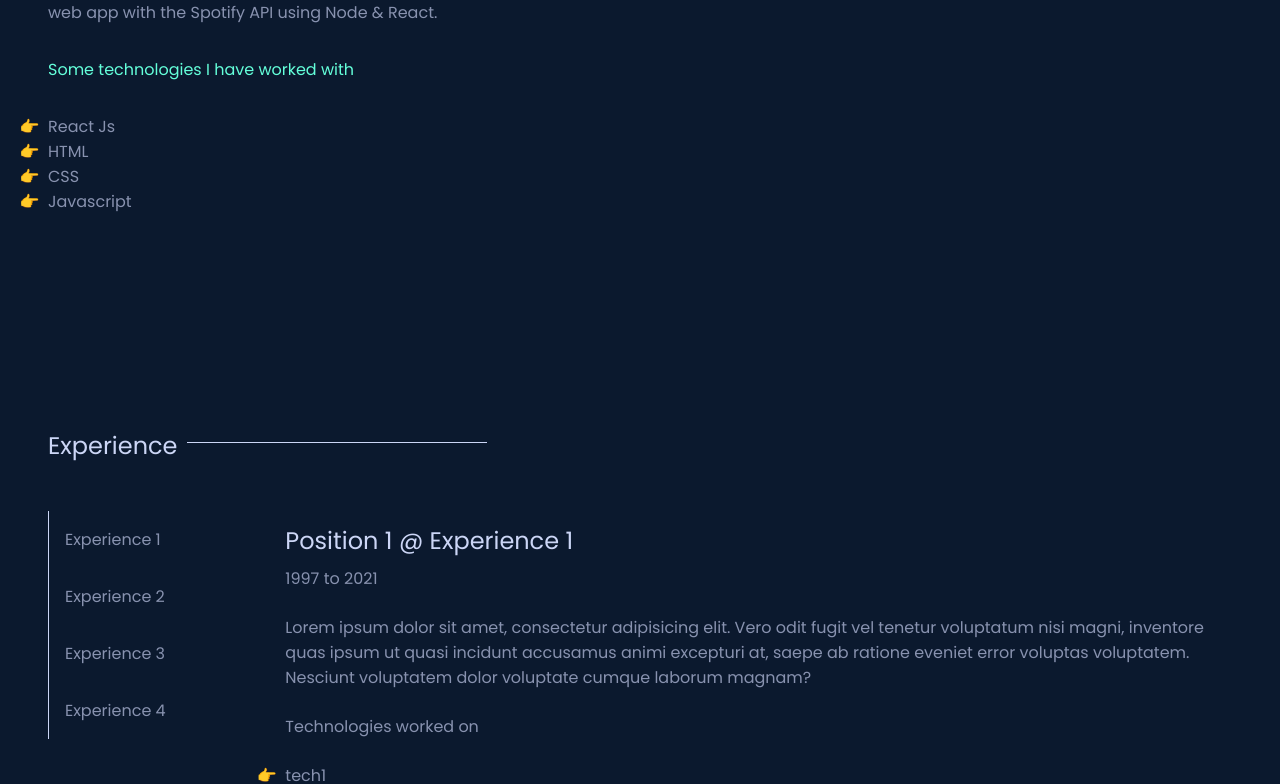
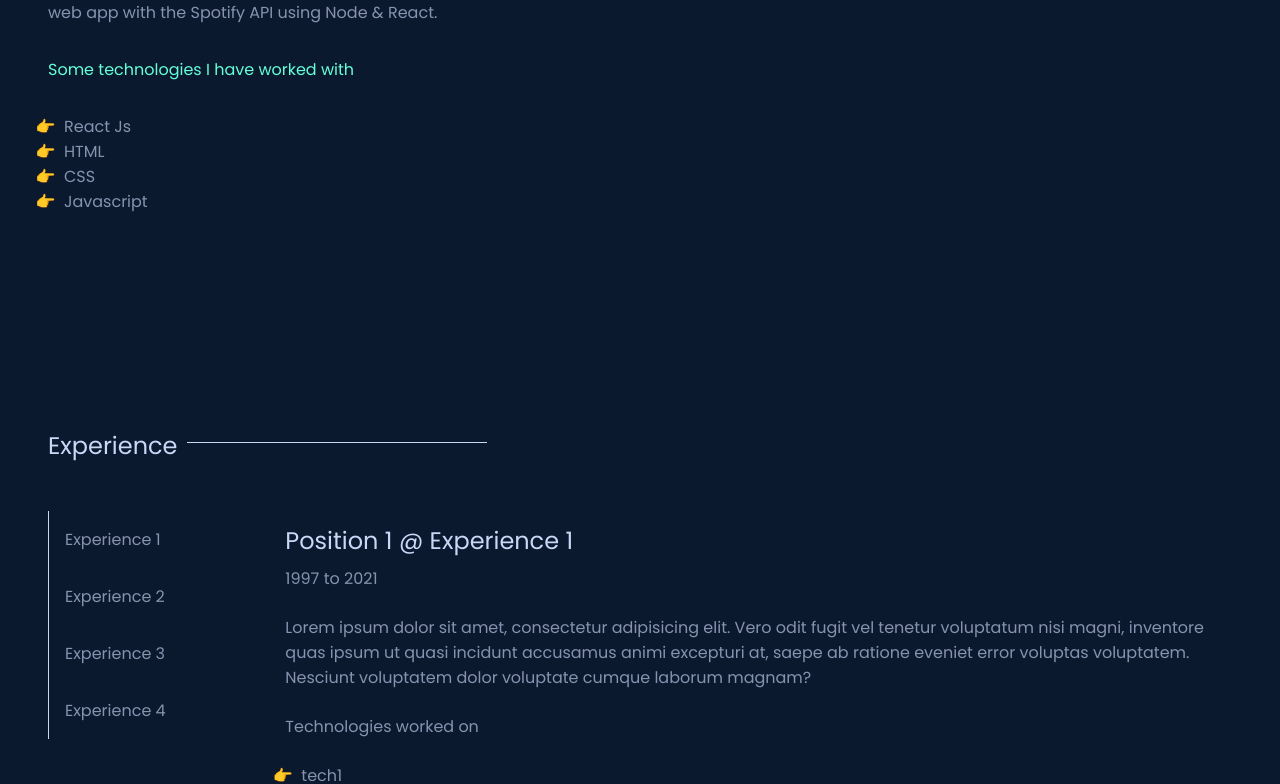
Before and after one commit to Arpit2218B/arpit_rathi, a Next.js app: page / in a window 1280 px wide. Shown: the part 1204-1988 px from the top of the page. Built offline with nearby package versions, Linux system fonts and the light colour scheme.

Commit message:
small fixes

```diff
--- a/styles/Projects.module.scss
+++ b/styles/Projects.module.scss
@@ -7,7 +7,8 @@
         width: 100%;
         aspect-ratio: 1;
         background-color: var(--secondary-color);
-        padding: 2rem;
+        padding: 1.2rem;
+        padding-bottom: 1.8rem;
         display: flex;
         flex-direction: column;
         justify-content: space-between;
--- a/styles/globals.css
+++ b/styles/globals.css
@@ -62,6 +62,7 @@ a {
 
 ul {
   list-style: '👉  ';
+  margin-left: 1rem;
 }
 
 @media screen and (max-width: 1200px) {
```
